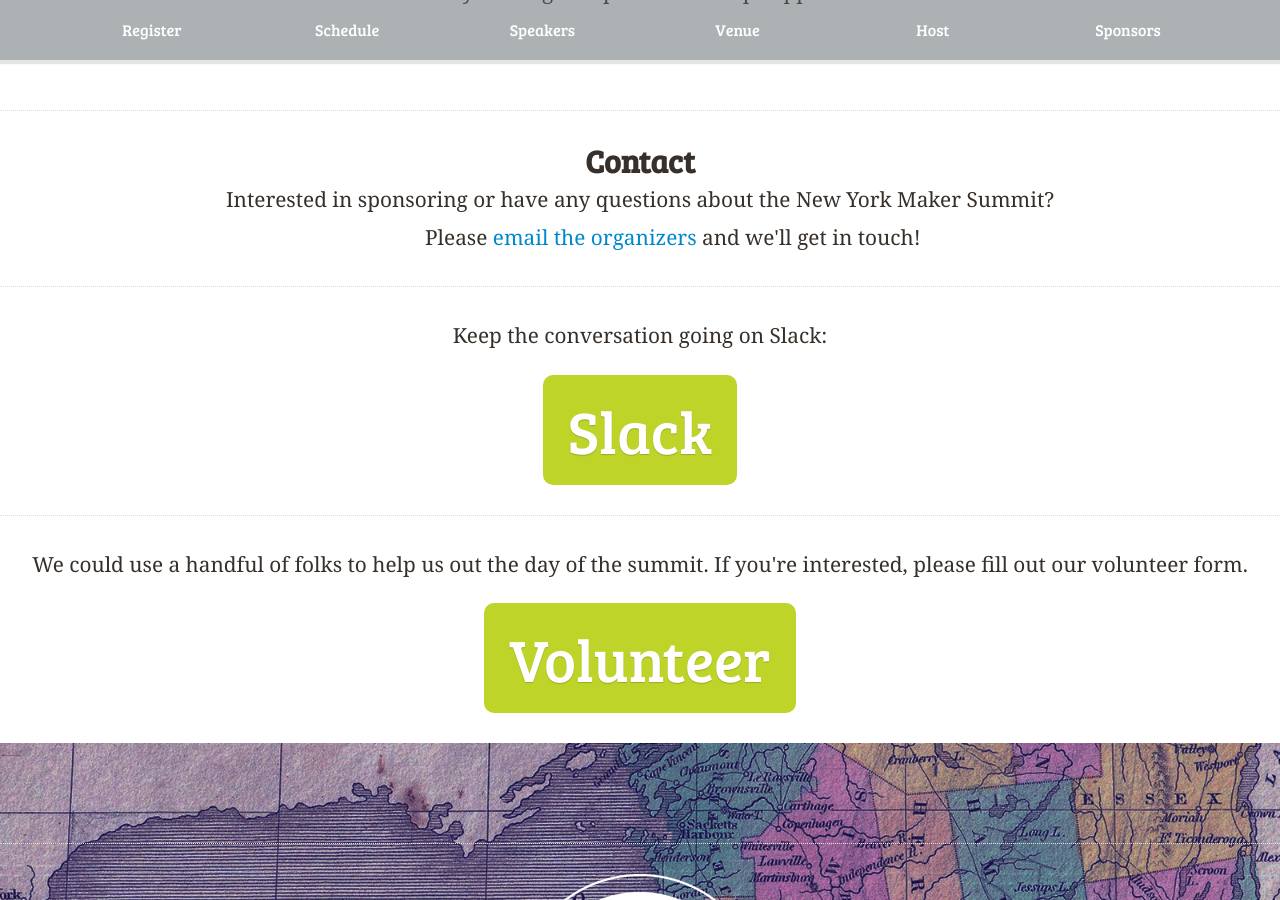
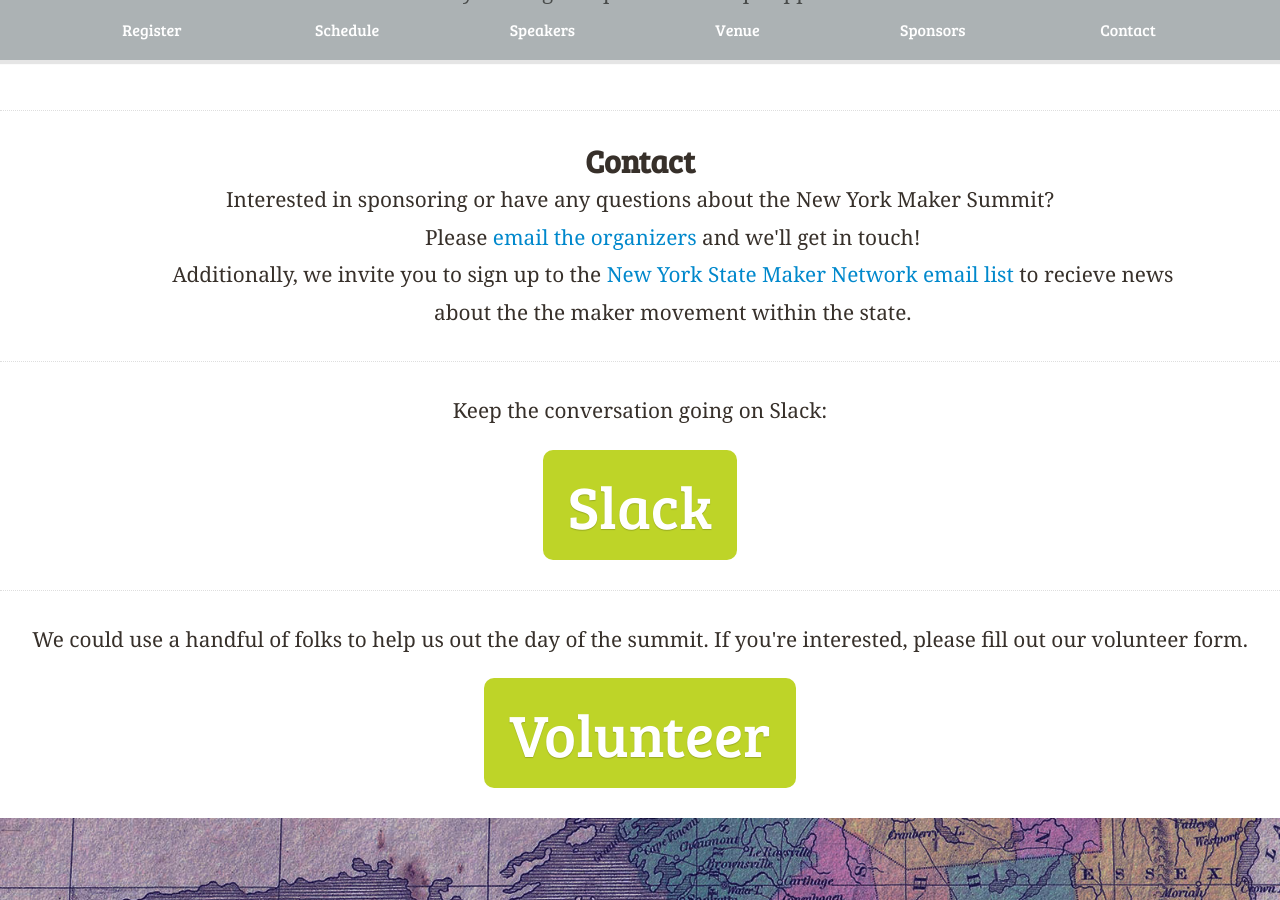
Before and after one commit to nysmakers/nysmakers.github.io, a Jekyll site: the page built from index.html, in a window 1280 px wide and 900 px high, scrolled down 4753 px. Built offline with Jekyll 4.4.1, drawn with Linux system fonts in a browser that asks for light colours; some web fonts are replaced; comment, search, counter and statistics services are not loaded; some of the changed text lies outside the part shown.

Commit message:
Spelling fix

```diff
--- a/index.html
+++ b/index.html
@@ -9,8 +9,8 @@ title: New York Maker Summit - March 24th, 2017 - Albany, NY
     <li><a href="#schedule">Schedule</a></li>
     <li><a href="#speakers">Speakers</a></li>
     <li><a href="#venue">Venue</a></li>
-    <li><a href="#host_org">Host</a></li>
-    <li><a href="#sponsors">Sponsors</a></li>
+    <li><a href="#host_org">Sponsors</a></li>
+    <li><a href="#contact">Contact</a></li>
   </ul>
 </nav>
 
@@ -274,6 +274,10 @@ title: New York Maker Summit - March 24th, 2017 - Albany, NY
     <p class="span10 offset1 text-center">
       Please <a href="mailto:schneiderman.daniel@gmail.com">email the organizers</a> and we'll get in touch!
     </p>
+
+    <p class="span10 offset1 text-center">
+      Additionally, we invite you to sign up to the <a href="http://bit.ly/NYSMakerSurvey">New York State Maker Network email list</a> to recieve news about the the maker movement within the state.
+    </p>
   </section>
 
   <section class="row-fluid" id="slack">
```
Also changed, not shown: other parts of index.html (+1 -1 lines).
